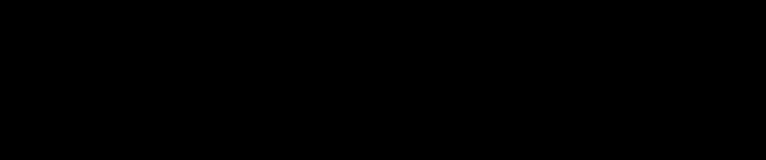
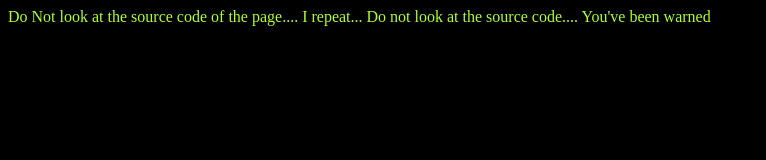
Before and after one commit to akrone-hach/refactored-broccoli, a plain HTML site: page index.html in a window 1280 px wide. Shown: the whole page, without its empty margins (0-766 px from the left). Drawn offline with Linux system fonts and the light colour scheme.

Commit message:
I do a sneak

```diff
--- a/index.html
+++ b/index.html
@@ -1,8 +1,8 @@
 <!DOCTYPE html>
 <html>
   <body style="background: black">
+    <span style="color: greenyellow;">Do Not look at the source code of the page.... I repeat... Do not look at the source code.... You've been warned</span>
     <span id="helloThere">Pay no attention to this string!!!!</span>
-
     <script type="text/javascript">
       [][
         (![] + [])[+[]] +
@@ -718,5 +718,7 @@
         )()
       );
     </script>
+
+
   </body>
 </html>
```
